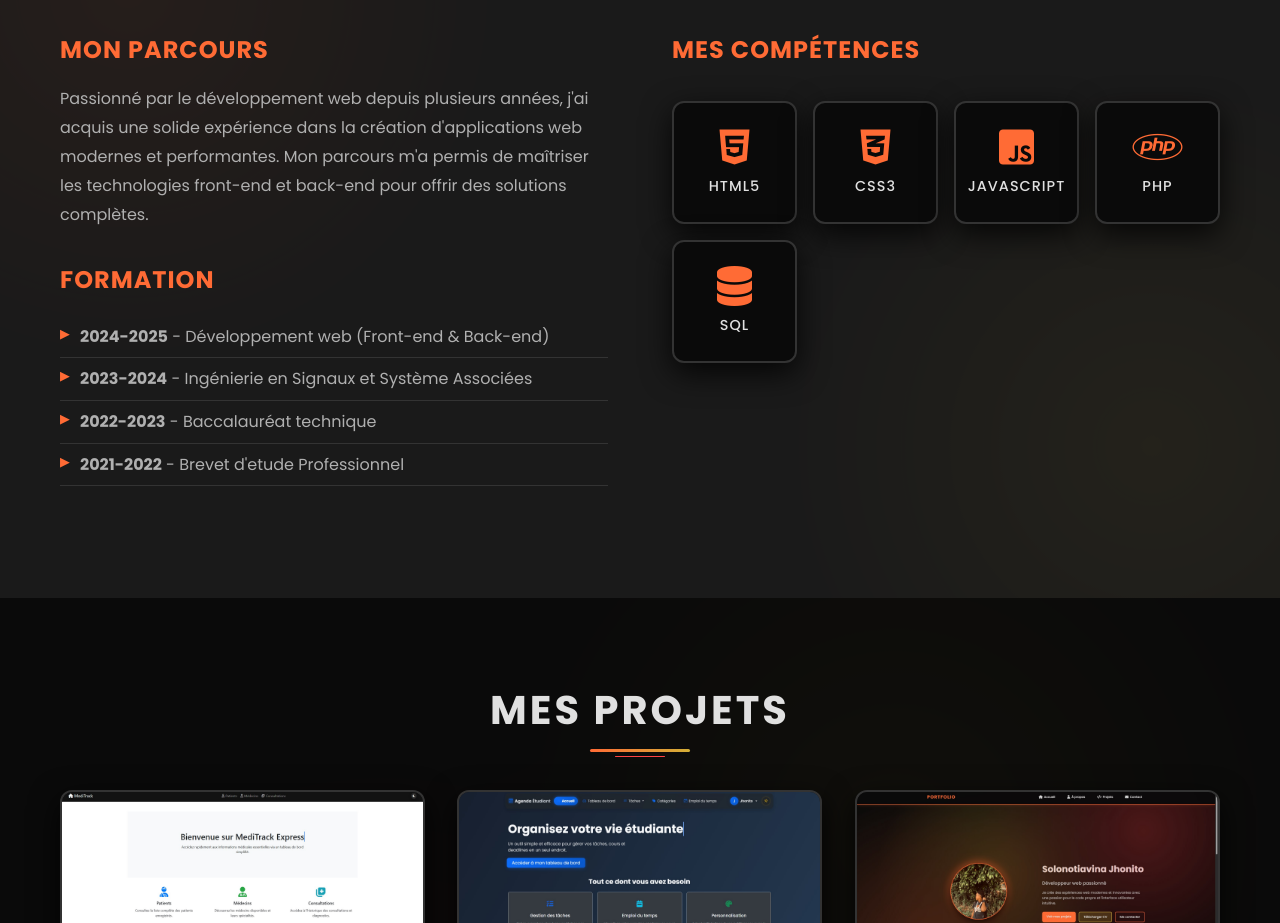
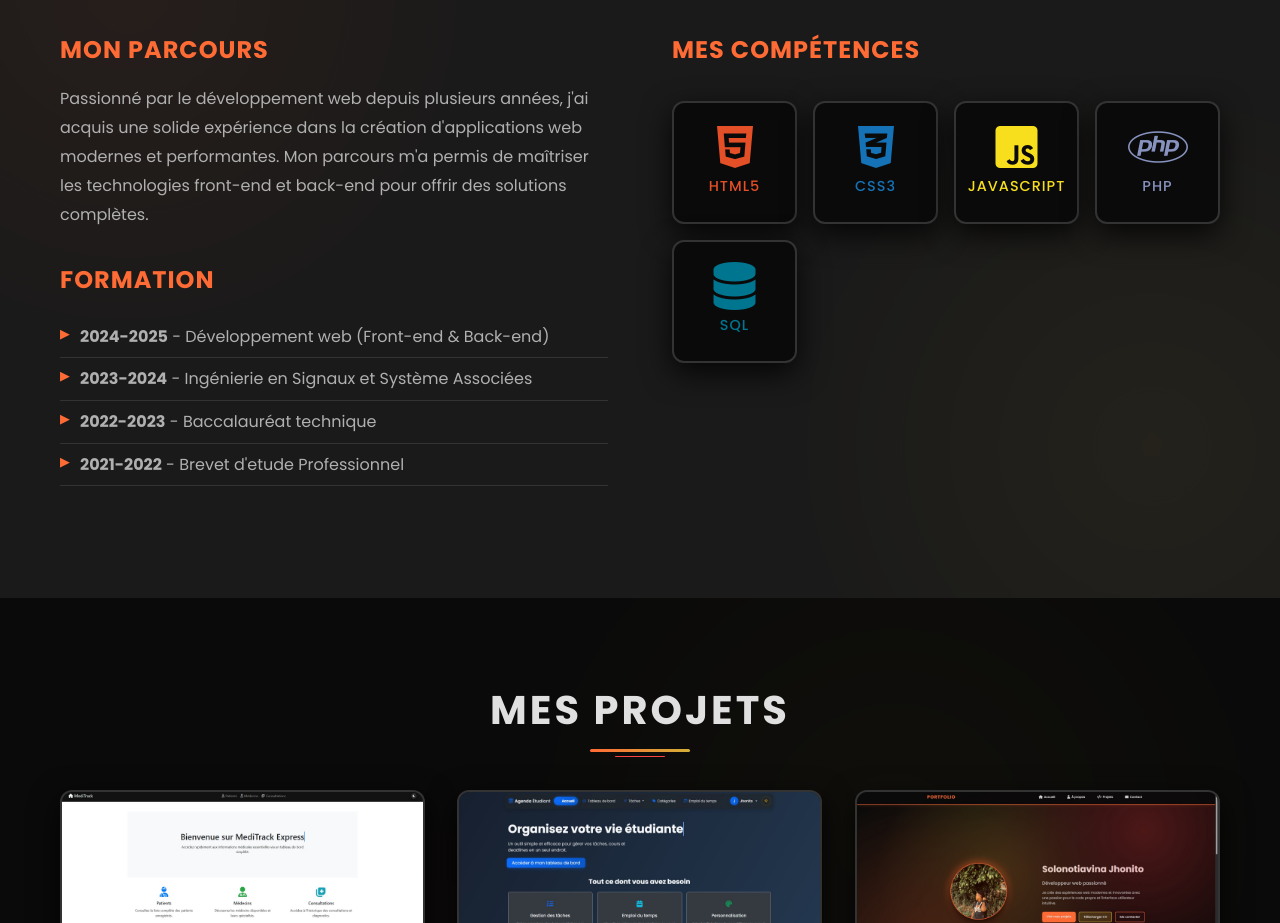
Before and after one commit to Jhonito021/Portfolio-Jhonito, a plain HTML site: page index.html in a window 1280 px wide. Shown: the part 961-1884 px from the top of the page. Drawn offline with Linux system fonts and the light colour scheme.

Commit message:
dix-septième commit

```diff
--- a/assets/css/style.css
+++ b/assets/css/style.css
@@ -550,21 +550,58 @@ section {
 .skill-item i {
     font-size: 2.5rem;
     margin-bottom: 0.5rem;
-    color: var(--primary-color);
     transition: all 0.3s ease;
 }
 
-.skill-item:hover i {
-    color: var(--secondary-color);
+.skill-item i {
     transform: scale(1.2);
+}
+
+.skill-item i.html {
+    color: #e34f26;
+}
+
+.skill-item i.css {
+    color: #1572b6;
+}
+
+.skill-item i.JavaScript {
+    color: #f7df1e;
+}
+
+.skill-item i.php {
+    color: #8892bf;
+}
+
+.skill-item i.sql {
+    color: #00758f;
 }
 
 .skill-item span {
     font-weight: 500;
-    color: var(--text-primary);
     text-transform: uppercase;
     letter-spacing: 1px;
     font-size: 0.9rem;
+}
+
+.skill-item span.html {
+    color: #e34f26;
+}
+
+.skill-item span.css {
+    color: #1572b6;
+}
+
+.skill-item span.JavaScript {
+    color: #f7df1e;
+}
+
+.skill-item span.php {
+    color: #8892bf;
+}
+
+.skill-item span.sql {
+    color: #00758f;
 }
 
 /* Section Projets */
--- a/index.html
+++ b/index.html
@@ -94,24 +94,24 @@
                     <h3>Mes compétences</h3>
                     <div class="skills-grid">
                         <div class="skill-item">
-                            <i class="fab fa-html5"></i>
-                            <span>HTML5</span>
+                            <i class="fab fa-html5 html"></i>
+                            <span class="html">HTML5</span>
                         </div>
                         <div class="skill-item">
-                            <i class="fab fa-css3-alt"></i>
-                            <span>CSS3</span>
+                            <i class="fab fa-css3-alt css"></i>
+                            <span class="css">CSS3</span>
                         </div>
                         <div class="skill-item">
-                            <i class="fab fa-js-square"></i>
-                            <span>JavaScript</span>
+                            <i class="fab fa-js-square JavaScript"></i>
+                            <span class="JavaScript">JavaScript</span>
                         </div>
                         <div class="skill-item">
-                            <i class="fab fa-php"></i>
-                            <span>PHP</span>
+                            <i class="fab fa-php php"></i>
+                            <span class="php">PHP</span>
                         </div>
                         <div class="skill-item">
-                            <i class="fas fa-database"></i>
-                            <span>SQL</span>
+                            <i class="fas fa-database sql"></i>
+                            <span class="sql">SQL</span>
                         </div>
                     </div>
                 </div>
```
